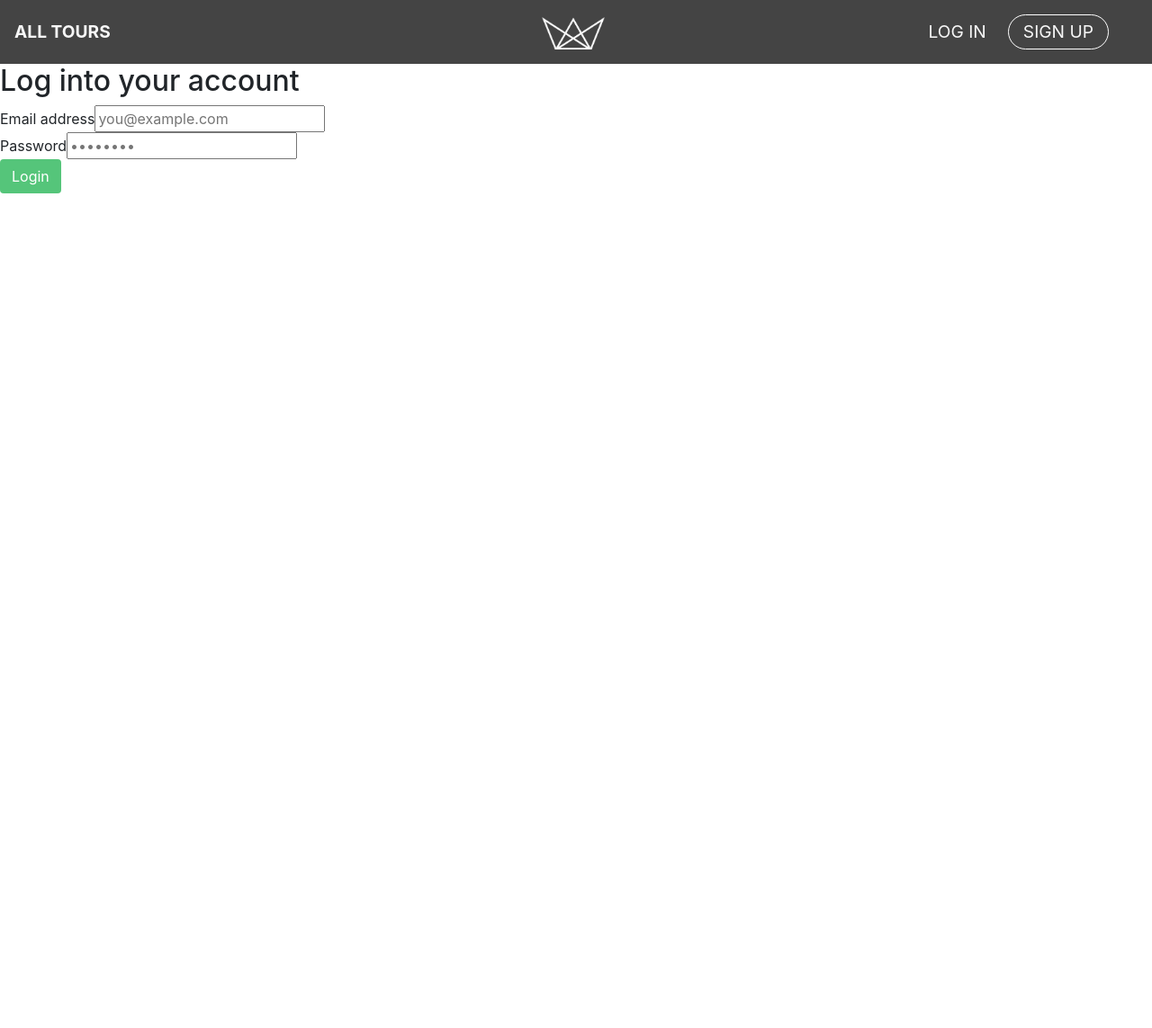
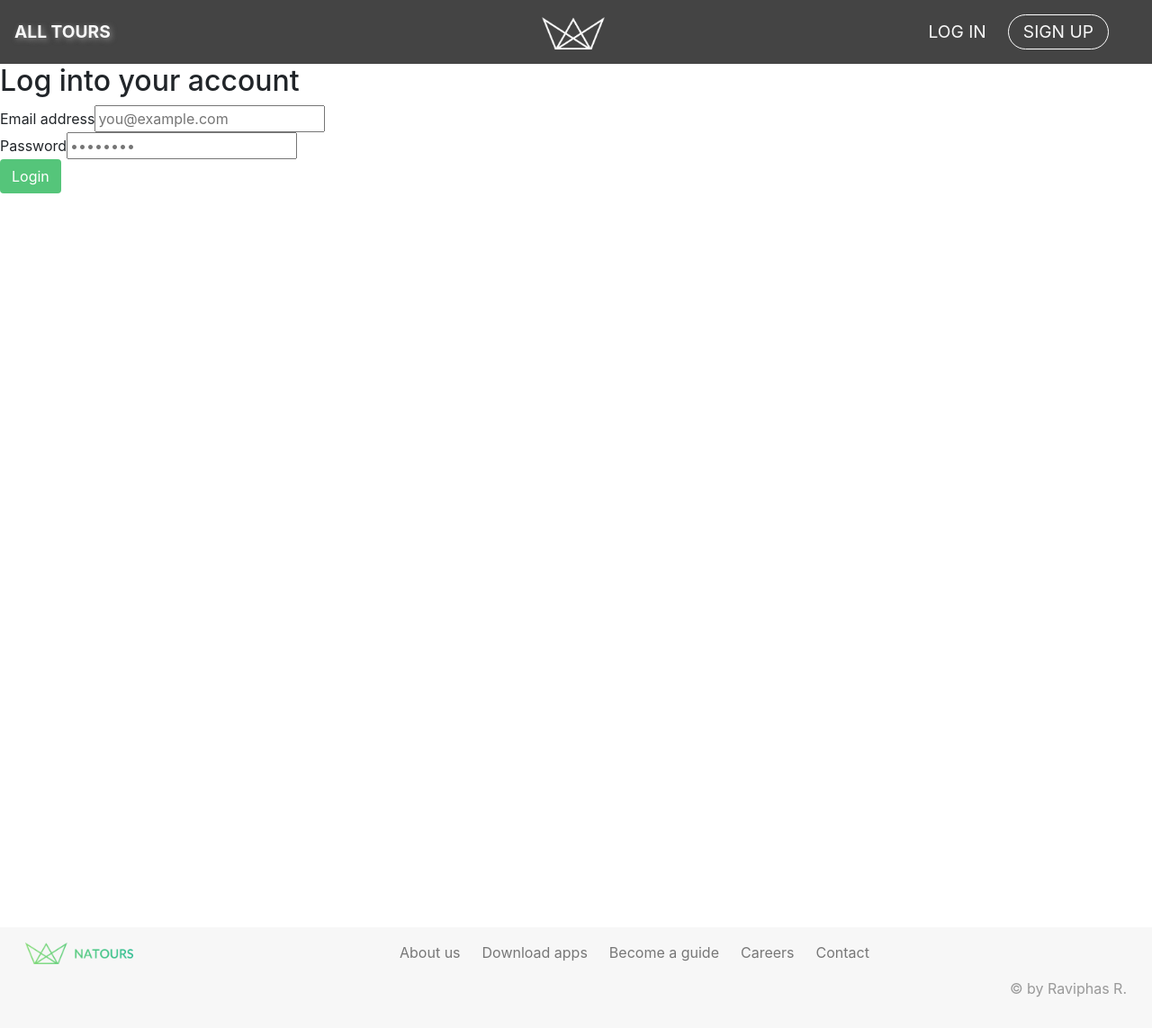
Before and after one commit to Raviphas-R/react-natours, a React (Create React App) app: page /login in a window 1280 px wide. Shown: the whole page at 90% size. Before the commit the page ends 1031 px from the top, so only its background shows below. Built offline with nearby package versions, Linux system fonts and the light colour scheme.

Commit message:
Add Error page and change some style

```diff
--- a/src/App.js
+++ b/src/App.js
@@ -1,20 +1,16 @@
-// import { BASE_URL } from "./config";
 import { BrowserRouter as Router, Routes, Route } from "react-router-dom";
-import Header from "./components/header";
-// import Footer from "./components/footer";
 import LoginPage from "./components/login";
-import TourCard from "./components/overview";
-// import { getAllTours } from "./API";
+import Overview from "./components/overview";
+import ErrorPage from "./components/error";
 
 function App() {
   return (
     <Router>
-      <Header />
       <Routes>
-        <Route path="/" element={<TourCard />}></Route>
+        <Route path="/" element={<Overview />}></Route>
         <Route path="/login" element={<LoginPage />}></Route>
+        <Route path="*" element={<ErrorPage />}></Route>
       </Routes>
-      {/* <Footer /> */}
     </Router>
   );
 }
--- a/src/components/error/index.js
+++ b/src/components/error/index.js
@@ -2,15 +2,15 @@ import React from "react";
 
 const ErrorPage = ({ msg }) => {
   return (
-    <main className="main">
-      <div className="error">
-        <div className="error__title">
-          <h2 className="heading-secondary heading-secondary--error">
+    <main>
+      <div className="error mt-5 vh-100">
+        <div>
+          <h2 className="text-center text-danger">
             Uh oh! Something went wrong!
           </h2>
-          <h2 className="error__emoji">😢 🤯</h2>
+          <h2 className="text-center">😢 🤯</h2>
         </div>
-        <div className="error__msg">{msg}</div>
+        <div className="text-center">{msg}</div>
       </div>
     </main>
   );
--- a/src/components/footer/index.js
+++ b/src/components/footer/index.js
@@ -1,30 +1,34 @@
 import React from "react";
-import { BASE_URL } from "../../config";
+import "./style.css";
+import logo from "../../img/logo-green.png";
+// import { BASE_URL } from "../../config";
 
 const Footer = () => {
   return (
-    <footer className="footer">
-      <div className="footer__logo">
-        <img src={`${BASE_URL}/img/logo-green.png`} alt="Natour logo" />
+    <footer className="footer row m-0 p-3">
+      <div className="footer__logo col-12 col-md-4 text-center text-md-start">
+        <img src={logo} alt="Natour logo" />
       </div>
-      <ul className="footer__nav">
-        <li>
+      <ul className="footer__nav d-flex flex-wrap col-12 col-md-8">
+        <li className="me-4">
           <a href="/#">About us</a>
         </li>
-        <li>
+        <li className="me-4">
           <a href="/#">Download apps</a>
         </li>
-        <li>
+        <li className="me-4">
           <a href="/#">Become a guide</a>
         </li>
-        <li>
+        <li className="me-4">
           <a href="/#">Careers</a>
         </li>
-        <li>
+        <li className="me-4">
           <a href="/#">Contact</a>
         </li>
       </ul>
-      <p className="footer__copyright">&copy; by Raviphas R.</p>
+      <p className="footer__copyright text-center text-md-end">
+        &copy; by Raviphas R.
+      </p>
     </footer>
   );
 };
--- /dev/null
+++ b/src/components/footer/style.css
@@ -0,0 +1,30 @@
+.footer {
+  background-color: #f7f7f7;
+}
+
+.footer__logo img {
+  height: 1.5rem;
+}
+
+.footer__nav {
+  list-style: none;
+  display: -webkit-box;
+  display: -ms-flexbox;
+  display: flex;
+}
+
+.footer__nav a {
+  color: #777;
+  text-decoration: none !important;
+  -webkit-transition: all 0.2s;
+  transition: all 0.2s;
+}
+.footer__nav a:hover,
+.footer__nav a:active {
+  color: #55c57a;
+}
+
+.footer__copyright {
+  justify-self: end;
+  color: #999;
+}
--- a/src/components/header/index.js
+++ b/src/components/header/index.js
@@ -1,5 +1,6 @@
 import React from "react";
 import { BASE_URL } from "../../config";
+import { Link } from "react-router-dom";
 import logo from "../../img/logo-white.png";
 import "./style.css";
 
@@ -7,12 +8,16 @@ const Header = ({ user }) => {
   return (
     <header>
       <div className="header d-flex position-relative align-items-center py-2 px-3">
-        <a className="header__el d-none d-sm-inline-block fw-bold" href="/">
+        <Link
+          to="/"
+          className="header__el d-none d-sm-inline-block fw-bold text-shadow"
+          href="/"
+        >
           All tours
-        </a>
-        <a href="/" className="header__logo position-absolute">
+        </Link>
+        <Link to="/" className="header__logo position-absolute">
           <img src={logo} className="header__logo my-2" alt="Natours logo" />
-        </a>
+        </Link>
 
         {user ? (
           <>
@@ -33,12 +38,12 @@ const Header = ({ user }) => {
         ) : (
           <>
             <div className="d-flex align-items-center ms-auto my-2 me-lg-3">
-              <a
+              <Link
+                to="/login"
                 className="header__el header__login  me-3 me-sm-4"
-                href="/login"
               >
                 Log in
-              </a>
+              </Link>
               <a
                 className="header__el header__signup rounded-pill me-sm-3 px-3 py-1"
                 href="/#"
--- a/src/components/header/style.css
+++ b/src/components/header/style.css
@@ -44,3 +44,7 @@
   background-color: #f7f7f7;
   color: #222222;
 }
+
+.text-shadow {
+  text-shadow: 2px 1.5px 6px rgba(171, 171, 171, 0.7);
+}
--- a/src/components/login/index.js
+++ b/src/components/login/index.js
@@ -1,7 +1,11 @@
 import React from "react";
+import Header from "../header";
+import Footer from "../footer";
 
 const LoginPage = () => {
   return (
+    <>
+      <Header />
       <main className="main">
         <div className="login-form" style={{ height: "120vh" }}>
           <h2 className="heading-secondary ma-bt-lg">Log into your account</h2>
@@ -37,6 +41,8 @@ const LoginPage = () => {
           </form>
         </div>
       </main>
+      <Footer />
+    </>
   );
 };
 
--- a/src/components/overview/index.js
+++ b/src/components/overview/index.js
@@ -1,17 +1,22 @@
 import React from "react";
-// import { useTourFetch } from "../../hooks/useTourFetch";
+import { Link } from "react-router-dom";
+import { useTourFetch } from "../../hooks/useTourFetch";
 import "./style.css";
 import { BASE_URL } from "../../config";
-import { toursTestData } from "./testdata";
 import icons from "../../img/icons.svg";
+import Spinner from "../spinner";
+import Header from "../header";
+import Footer from "../footer";
 
-const TourCard = () => {
-  // const { tours, isLoading, error } = useTourFetch();
-  const tours = toursTestData;
-
-  // if (error) return <div>Sonething went wrong ...</div>;
-
+const Overview = () => {
+  const { tours, isLoading, error, isRenderFooter } = useTourFetch();
+  if (error) return <div>Sonething went wrong ...</div>;
   return (
+    <>
+      <Header />
+      {isLoading || !tours ? (
+        <Spinner />
+      ) : (
         <main>
           <div className="card-container d-flex flex-wrap justify-content-around gap-5 px-5 py-4 py-lg-5">
             {tours.map((tour) => (
@@ -75,26 +80,31 @@ const TourCard = () => {
                       <span className="text-grey"> per person</span>
                     </p>
                     <p className="mb-2 my-sm-1">
-                  <span className="fw-bold">{tour.ratingsAverage + " "}</span>
+                      <span className="fw-bold">
+                        {tour.ratingsAverage + " "}
+                      </span>
                       <span className="text-grey">
                         rating ({tour.ratingsQuantity})
                       </span>
                     </p>
                   </div>
                   <div>
-                <a
+                    <Link
+                      to={`/tours/${tour.slug}`}
                       className="btn btn--green rounded-pill text-uppercase me-0 me-sm-2"
-                  href={`/tours/${tour.slug}`}
                     >
                       Details
-                </a>
+                    </Link>
                   </div>
                 </div>
               </div>
             ))}
           </div>
         </main>
+      )}
+      {isRenderFooter ? <Footer /> : null}
+    </>
   );
 };
 
-export default TourCard;
+export default Overview;
--- /dev/null
+++ b/src/components/spinner/index.js
@@ -0,0 +1,18 @@
+import React from "react";
+import "./style.css";
+
+const Spinner = () => {
+  return (
+    <div className="d-flex flex-column align-items-center justify-content-center vh-100 mb-5">
+      <div className="lds-ellipsis">
+        <div></div>
+        <div></div>
+        <div></div>
+        <div></div>
+        <div></div>
+      </div>
+    </div>
+  );
+};
+
+export default Spinner;
--- /dev/null
+++ b/src/components/spinner/style.css
@@ -0,0 +1,63 @@
+.lds-ellipsis {
+  display: inline-block;
+  position: relative;
+  width: 100px;
+  height: 100px;
+}
+.lds-ellipsis div {
+  position: absolute;
+  top: 15px;
+  width: 16px;
+  height: 16px;
+  border-radius: 50%;
+  animation-timing-function: cubic-bezier(0, 1, 1, 0);
+}
+.lds-ellipsis div:nth-child(1) {
+  left: 12px;
+  background: #37306b;
+  animation: lds-ellipsis1 0.6s infinite;
+}
+.lds-ellipsis div:nth-child(2) {
+  left: 12px;
+  background: #66347f;
+  animation: lds-ellipsis2 0.6s infinite;
+}
+.lds-ellipsis div:nth-child(3) {
+  left: 36px;
+  background: #9e4784;
+  animation: lds-ellipsis2 0.6s infinite;
+}
+.lds-ellipsis div:nth-child(4) {
+  left: 60px;
+  background: #d27685;
+  animation: lds-ellipsis2 0.6s infinite;
+}
+.lds-ellipsis div:nth-child(5) {
+  left: 84px;
+  background: #f582a7;
+  animation: lds-ellipsis3 0.6s infinite;
+}
+@keyframes lds-ellipsis1 {
+  0% {
+    transform: scale(0);
+  }
+  100% {
+    transform: scale(1);
+  }
+}
+@keyframes lds-ellipsis3 {
+  0% {
+    transform: scale(1);
+  }
+  100% {
+    transform: scale(0);
+  }
+}
+@keyframes lds-ellipsis2 {
+  0% {
+    transform: translate(0, 0);
+  }
+  100% {
+    transform: translate(24px, 0);
+  }
+}
--- a/src/hooks/useTourFetch.js
+++ b/src/hooks/useTourFetch.js
@@ -5,11 +5,13 @@ export const useTourFetch = () => {
   const [tours, setTours] = useState([]);
   const [isLoading, setIsLoading] = useState(false);
   const [error, setError] = useState(false);
+  const [isRenderFooter, setIsRenderFooter] = useState(false);
 
   const fetchTours = async () => {
     try {
+      setIsLoading(true);
+      setIsRenderFooter(true);
       setError(false);
-      setIsLoading(true);
 
       const tours = await getAllTours();
       setTours(tours.data);
@@ -32,5 +34,5 @@ export const useTourFetch = () => {
   //   }
   // }, [isLoading]);
 
-  return { tours, isLoading, error };
+  return { tours, isLoading, error, isRenderFooter };
 };
```
Also changed, not shown: src/components/base/index.js (deleted). Lines whose indentation alone changed are shown as unchanged.
